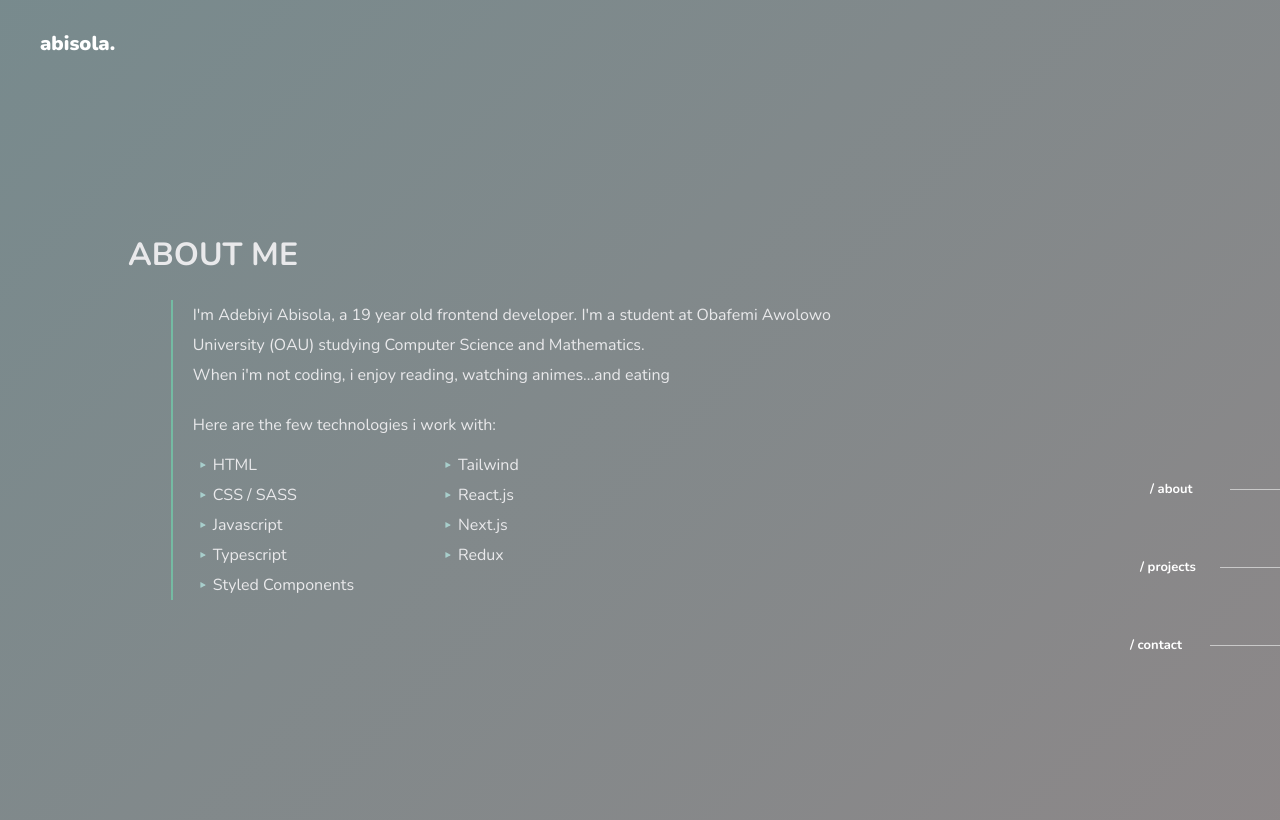
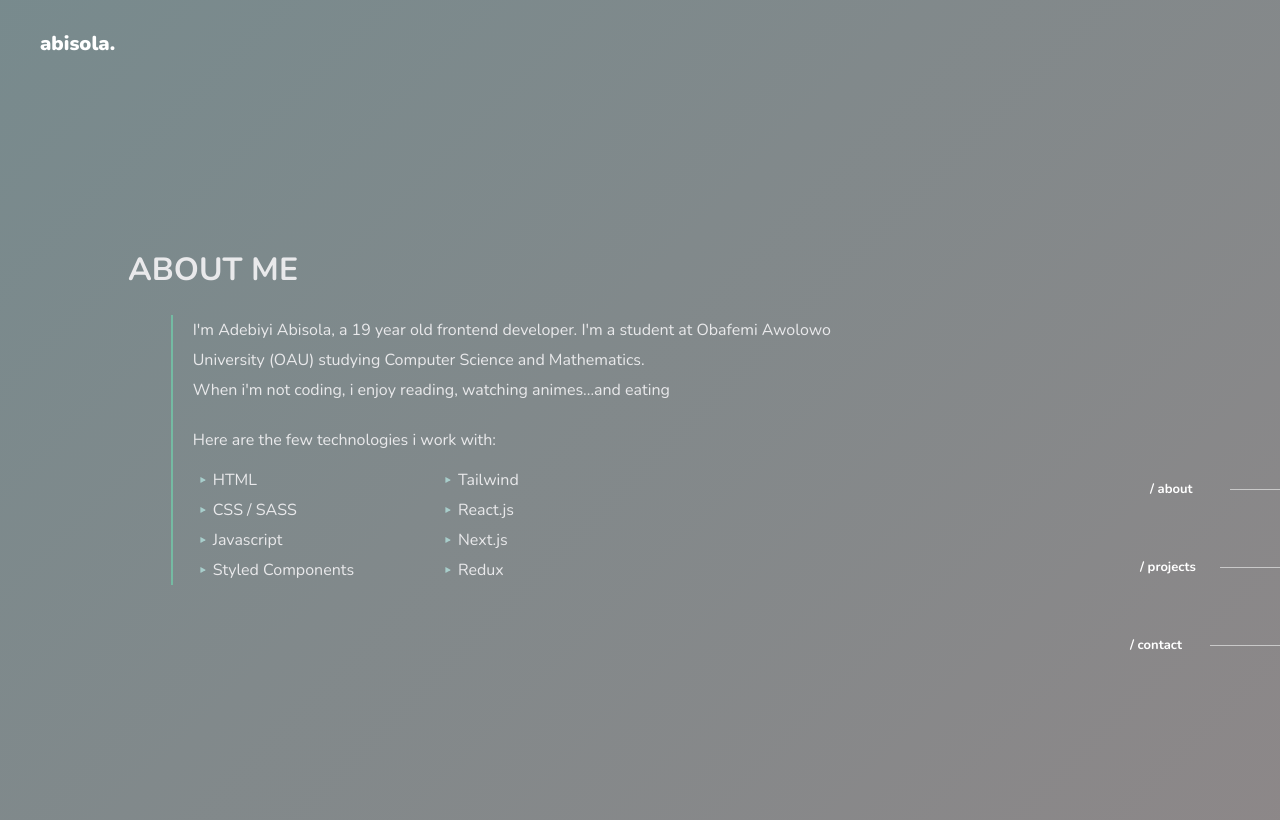
Before and after one commit to bisoladebiyi/my-portfolio, a React (Create React App) app: page /about in a window 1280 px wide. Built offline with nearby package versions, Linux system fonts and the light colour scheme.

Commit message:
made changed to about page

```diff
--- a/src/pages/about.jsx
+++ b/src/pages/about.jsx
@@ -31,10 +31,6 @@ const About = () => {
                             <div className="tech">
                                 <img className="arrow" src={arrow} alt="icon"  />
                                 <p>Javascript</p>
-                            </div>
-                            <div className="tech">
-                                <img className="arrow" src={arrow} alt="icon"  />
-                                <p>Typescript</p>
                             </div>
                             <div className="tech">
                                 <img className="arrow" src={arrow} alt="icon"  />
```
